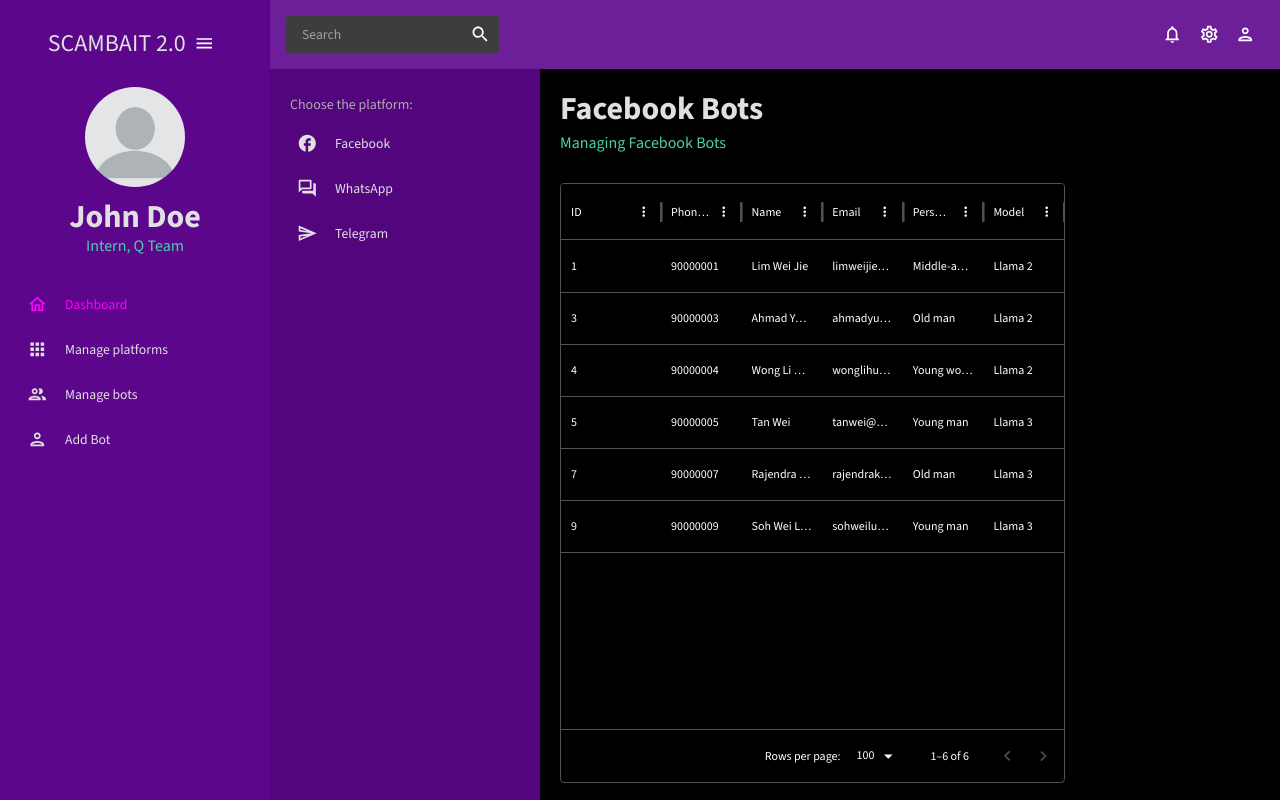
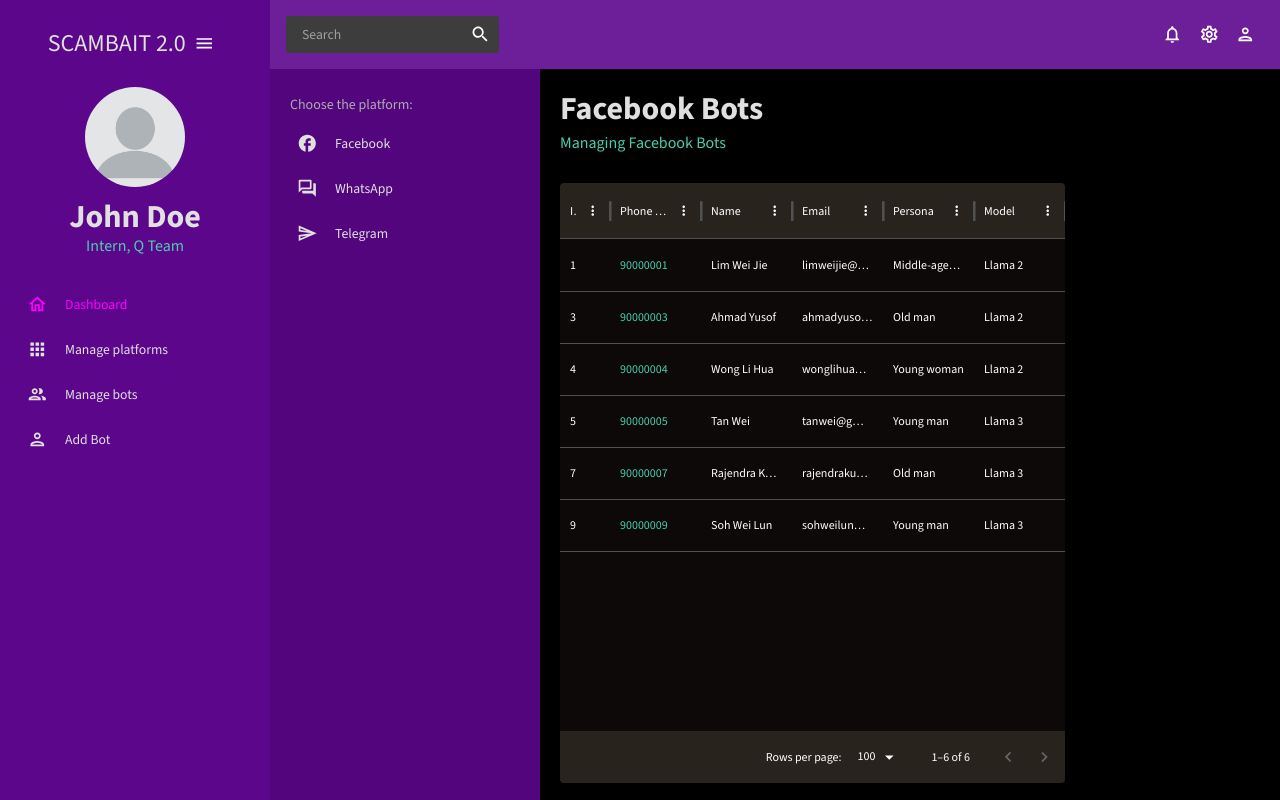
Before and after one commit to wjkb/Dashboard-v1, a React (Create React App) app: page /platforms/facebook in a window 1280 px wide. Built offline with nearby package versions, Linux system fonts and the light colour scheme.

Commit message:
Add color for distinction

```diff
--- a/src/scenes/bots/FacebookBots.jsx
+++ b/src/scenes/bots/FacebookBots.jsx
@@ -9,17 +9,17 @@
   const colors = tokens;
 
   const columns = [
-    { field: "id", headerName: "ID" },
+    { field: "id", headerName: "ID", flex: 0.5 },
     {
       field: "phone",
       headerName: "Phone Number",
       flex: 1,
+      cellClassName: "phone-column--cell",
     },
     {
       field: "name",
       headerName: "Name",
       flex: 1,
-      cellClassName: "name-column--cell",
     },
     {
       field: "email",
@@ -45,7 +45,34 @@
   return (
     <Box margin="20px" width="50%">
       <Header title="Facebook Bots" subtitle="Managing Facebook Bots" />
-      <Box height="75vh">
+      <Box
+        height="75vh"
+        sx={{
+          "& .MuiDataGrid-root": {
+            border: "none",
+          },
+          "& .MuiDataGrid-cell": {
+            borderBottom: "none",
+          },
+          "& .phone-column--cell": {
+            color: colors.greenAccent,
+          },
+          "& .MuiDataGrid-columnHeader": {
+            backgroundColor: "#28231d",
+            borderBottom: "none",
+          },
+          "& .MuiDataGrid-virtualScroller": {
+            backgroundColor: "#0c0908",
+          },
+          "& .MuiDataGrid-footerContainer": {
+            borderTop: "none",
+            backgroundColor: "#28231d",
+          },
+          "& .MuiCheckbox-root": {
+            color: `${colors.greenAccent} !important`,
+          },
+        }}
+      >
         <DataGrid rows={filteredData} columns={columns} />
       </Box>
     </Box>
--- a/src/scenes/bots/TelegramBots.jsx
+++ b/src/scenes/bots/TelegramBots.jsx
@@ -9,17 +9,17 @@
   const colors = tokens;
 
   const columns = [
-    { field: "id", headerName: "ID" },
+    { field: "id", headerName: "ID", flex: 0.5 },
     {
       field: "phone",
       headerName: "Phone Number",
       flex: 1,
+      cellClassName: "phone-column--cell",
     },
     {
       field: "name",
       headerName: "Name",
       flex: 1,
-      cellClassName: "name-column--cell",
     },
     {
       field: "email",
@@ -45,7 +45,34 @@
   return (
     <Box margin="20px" width="50%">
       <Header title="Telegram Bots" subtitle="Managing Telegram Bots" />
-      <Box height="75vh">
+      <Box
+        height="75vh"
+        sx={{
+          "& .MuiDataGrid-root": {
+            border: "none",
+          },
+          "& .MuiDataGrid-cell": {
+            borderBottom: "none",
+          },
+          "& .phone-column--cell": {
+            color: colors.greenAccent,
+          },
+          "& .MuiDataGrid-columnHeader": {
+            backgroundColor: "#28231d",
+            borderBottom: "none",
+          },
+          "& .MuiDataGrid-virtualScroller": {
+            backgroundColor: "#0c0908",
+          },
+          "& .MuiDataGrid-footerContainer": {
+            borderTop: "none",
+            backgroundColor: "#28231d",
+          },
+          "& .MuiCheckbox-root": {
+            color: `${colors.greenAccent} !important`,
+          },
+        }}
+      >
         <DataGrid rows={filteredData} columns={columns} />
       </Box>
     </Box>
--- a/src/scenes/bots/WhatsappBots.jsx
+++ b/src/scenes/bots/WhatsappBots.jsx
@@ -9,17 +9,17 @@
   const colors = tokens;
 
   const columns = [
-    { field: "id", headerName: "ID" },
+    { field: "id", headerName: "ID", flex: 0.5 },
     {
       field: "phone",
       headerName: "Phone Number",
       flex: 1,
+      cellClassName: "phone-column--cell",
     },
     {
       field: "name",
       headerName: "Name",
       flex: 1,
-      cellClassName: "name-column--cell",
     },
     {
       field: "email",
@@ -45,7 +45,34 @@
   return (
     <Box margin="20px" width="50%">
       <Header title="WhatsApp Bots" subtitle="Managing WhatsApp Bots" />
-      <Box height="75vh">
+      <Box
+        height="75vh"
+        sx={{
+          "& .MuiDataGrid-root": {
+            border: "none",
+          },
+          "& .MuiDataGrid-cell": {
+            borderBottom: "none",
+          },
+          "& .phone-column--cell": {
+            color: colors.greenAccent,
+          },
+          "& .MuiDataGrid-columnHeader": {
+            backgroundColor: "#28231d",
+            borderBottom: "none",
+          },
+          "& .MuiDataGrid-virtualScroller": {
+            backgroundColor: "#0c0908",
+          },
+          "& .MuiDataGrid-footerContainer": {
+            borderTop: "none",
+            backgroundColor: "#28231d",
+          },
+          "& .MuiCheckbox-root": {
+            color: `${colors.greenAccent} !important`,
+          },
+        }}
+      >
         <DataGrid rows={filteredData} columns={columns} />
       </Box>
     </Box>
```
